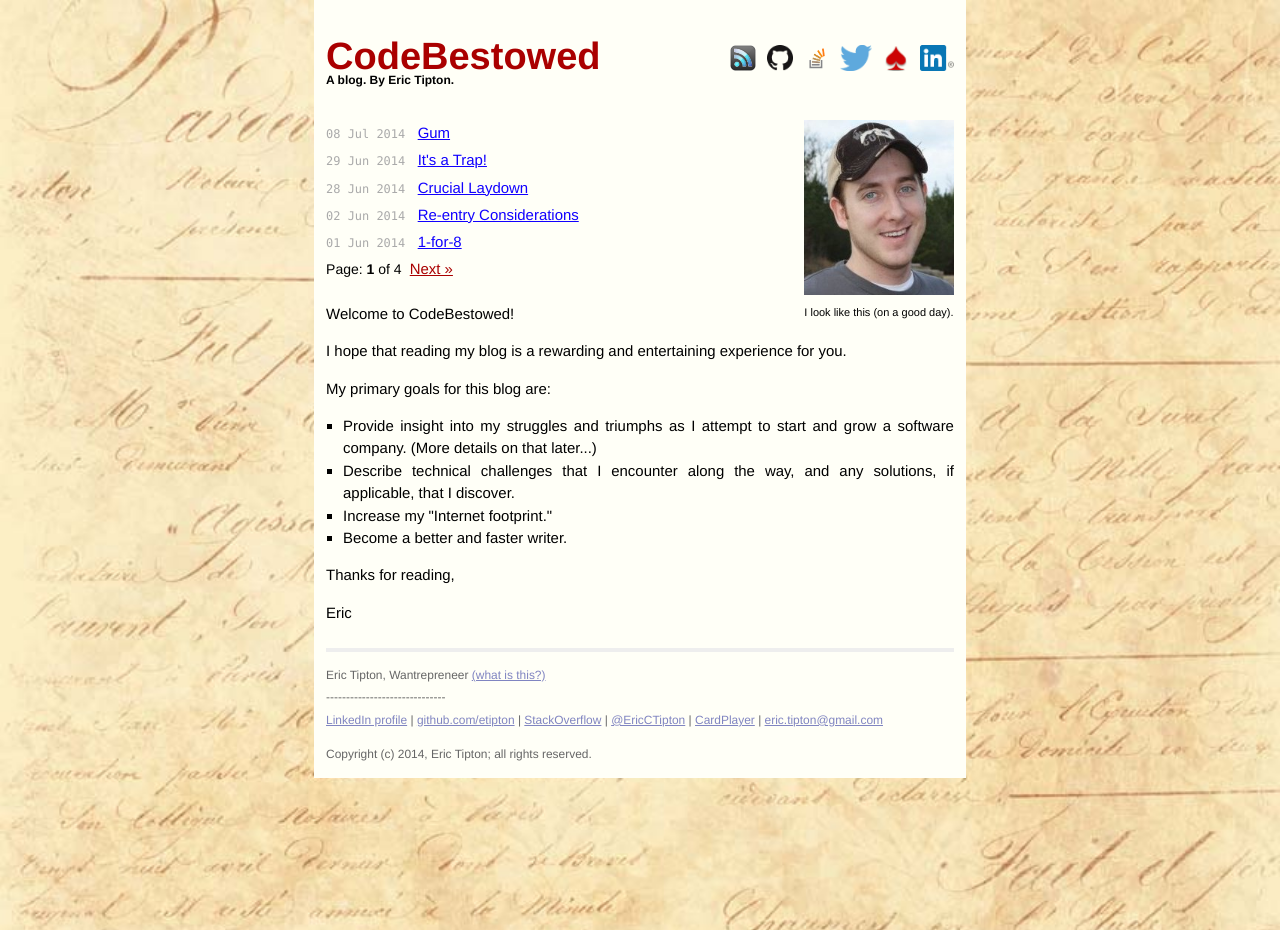
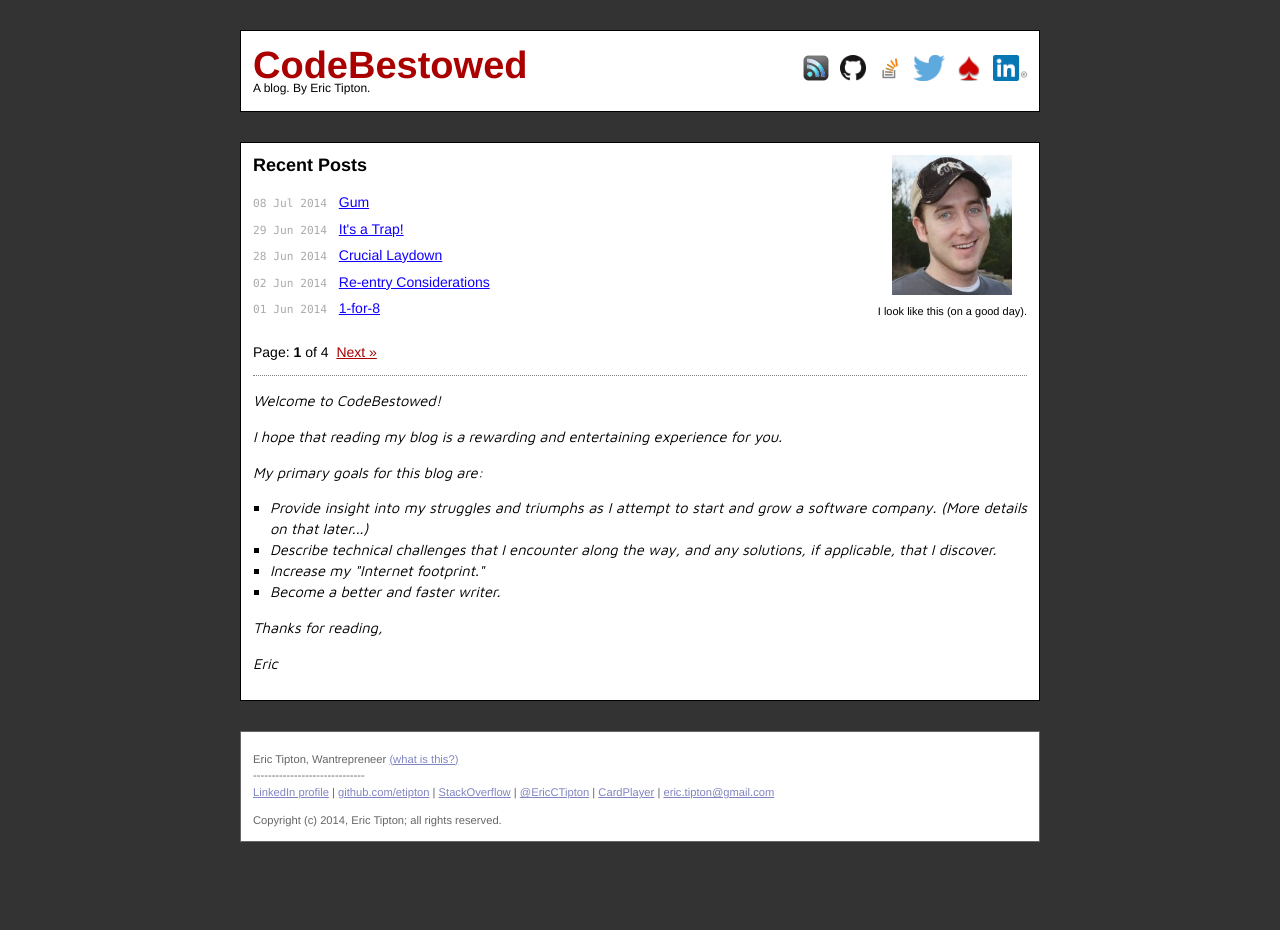
Before and after one commit to etipton/etipton.github.io, a Jekyll site: the page built from index.html, in a window 1280 px wide. Built offline with Jekyll 4.4.1, drawn with Linux system fonts in a browser that asks for light colours; nearby versions of some CDN libraries; Markdown is read by kramdown in place of the engine named in the settings; the list of posts is cut into pages by our own code.

Commit message:
major style revamp

```diff
--- a/_includes/prevnext.html
+++ b/_includes/prevnext.html
@@ -1,4 +1,4 @@
-<div class="clear" />
+<div class="clear"></div>
 
 {% if include.header != true %}
   <div class="right">
@@ -28,4 +28,4 @@
   </div>
 {% endif %}
 
-<div class="clear" />
+<div class="clear"></div>
--- a/_layouts/default.html
+++ b/_layouts/default.html
@@ -15,12 +15,13 @@
     <!-- FontAwesome -->
     <link rel="stylesheet" href="//netdna.bootstrapcdn.com/font-awesome/4.0.3/css/font-awesome.css">
 
+    <!-- Google Fonts-->
+    <link href='http://fonts.googleapis.com/css?family=Maven+Pro' rel='stylesheet' type='text/css'>
+
   </head>
   <body>
-
-    <div class="site">
-      <div class="header">
-        <h1 class="title">
+    <div id="wrapper">
+      <div id="header">
         <a href="/">{{ site.name }}</a>
         <span class="icons" style="float:right;">
           <a href="/feed.xml"><img src="/images/rss.png"/></a>
@@ -31,12 +32,13 @@
           <a href="http://www.linkedin.com/pub/eric-tipton/4/666/a83"><img src="/images/linkedin.png"/></a>
         </span>
         <p style="margin:0; padding-top:2px; font-size:12px;">A blog. By Eric Tipton.</p>
-        </h1>
       </div>
 
+      <div id="main-content">
         {{ content }}
+      </div>
 
-      <div class="footer">
+      <div id="footer">
         <div class="contact">
           <p>
             Eric Tipton, Wantrepreneer <a href="/wantrepreneer">(what is this?)</a><br/>
--- a/css/main.css
+++ b/css/main.css
@@ -13,17 +13,13 @@
 html, body { height: 100%; }
 
 body {
-  background-image: url('/images/background.jpg');
-  background-size: 100%;
+  background-color: #333333;
   font: 13.34px Helvetica, Arial, sans-serif;
-  font-size: small;
   text-align: center;
 }
 
-h1, h2, h3, h4, h5, h6 {
-  font-size: 100%; }
+h1, h2, h3, h4, h5, h6 { font-size: 100%; }
 
-h1 { margin-bottom: 1em; }
 p { margin: 1em 0; }
 
 a         { color: #10f; }
@@ -41,7 +37,7 @@ a:visited { color: #666; }
 /*****************************************************************************/
 .posts {
   list-style-type: none;
-  margin-bottom: 1.5em;
+  margin-bottom: 12px;
 }
 
 .posts li {
@@ -56,6 +52,7 @@ a:visited { color: #666; }
 
 .posts .pagination {
   margin: 2px 0 2px 0;
+  padding-top: 17px;
 }
 
 .posts .pagination span {
@@ -74,7 +71,7 @@ a:visited { color: #666; }
 }
 
 .intro {
-  color: #4440111;
+  border-top: 1px dotted grey;
 }
 
 .intro ul {
@@ -87,79 +84,81 @@ a:visited { color: #666; }
 /*
 /*****************************************************************************/
 
-.site {
-  font-size: 115%;
+#wrapper {
   text-align: justify;
-  width: 42em;
-  margin: 0 auto 0;
+  width: 800px;
+  margin: 30px auto 0;
   line-height: 1.5em;
-  padding: 3em 12px 12px 12px;
-  background-color: #FFFFF7;
+  font-size: 14px;
 }
 
-.header a {
+#header {
+  padding: 24px 12px 12px;
+  margin-bottom: 30px;
+  font-size:38px;
+  background-color: #FFFFFF;
+  border: 1px solid;
+}
+
+#header a {
   font-weight: bold;
   text-decoration: none;
-}
-
-.title {
-  margin-bottom: 0.75em;
-  font-size:38px;
-}
-
-.title a {
   color: #a00;
 }
 
-.title a:hover {
+#header a:hover {
   color: #000;
 }
 
-.title .icons {
+#header .icons {
   margin-left: 20px;
 }
 
-.title .icons img {
+#header .icons img {
   height: 26px;
 }
 
-.header a.extra {
+#header a.extra {
   color: #aaa;
   margin-left: 1em;
 }
 
-.header a.extra:hover {
+#header a.extra:hover {
   color: #000;
 }
 
-.meta {
-  color: #aaa;
+#main-content {
+  padding: 12px;
+  margin-bottom: 30px;
+  background-color: #FFFFFF;
+  border: 1px solid;
 }
 
-.footer {
+#footer {
+  padding: 12px;
+  margin-bottom: 30px;
   font-size: 80%;
   color: #666;
-  border-top: 4px solid #eee;
-  margin-top: 2em;
-  overflow: hidden;
+  background-color: #FFFFFF;
+  border: 1px solid;
 }
 
-.footer .contact {
-  float: left;
-  margin-right: 3em;
+#footer .contact {
+  line-height: 1.5em;
+  margin-top: -5px;
 }
 
-.footer .contact a {
+#footer .contact a {
   color: #8085C1;
 }
 
-.footer .rss {
+#footer .rss {
   margin-top: 1.1em;
   margin-right: -.2em;
   float: right;
 }
 
-.footer .rss img {
+#footer .rss img {
   border: 0;
 }
 
--- a/css/syntax.css
+++ b/css/syntax.css
@@ -58,3 +58,9 @@
 .highlight .vg { color: #008080 } /* Name.Variable.Global */
 .highlight .vi { color: #008080 } /* Name.Variable.Instance */
 .highlight .il { color: #009999 } /* Literal.Number.Integer.Long */
+.meta { color: #aaa; }
+.intro {
+  font-family: 'Maven Pro', sans-serif;
+  font-size: 105%;
+  font-style: italic;
+}
--- a/index.html
+++ b/index.html
@@ -3,13 +3,14 @@ layout: default
 title: CodeBestowed
 ---
 
-<div id="home">
-
-  <div style="float:right;">
-    <img src="/images/me.jpg" width="150"/>
+<div style="float:right; text-align:center;">
+  <img src="/images/me.jpg" width="120"/>
   <p style="margin:0; font-size:11px; text-align:center;">I look like this (on a good day).</p>
 </div>
 
+
+<h1 style="font-size:18px;">Recent Posts</h1>
+<p></p>
 <ul class="posts">
   {% for post in paginator.posts %}
     <li><span>{{ post.date | date_to_string }}</span> &nbsp; <a href="{{ post.url }}">{{ post.title }}</a></li>
@@ -54,4 +55,3 @@ title: CodeBestowed
 
   <p>Eric</p>
 </div>
-</div>
```
Also changed, not shown: images/background.jpg (deleted). Lines whose indentation alone changed are shown as unchanged.
